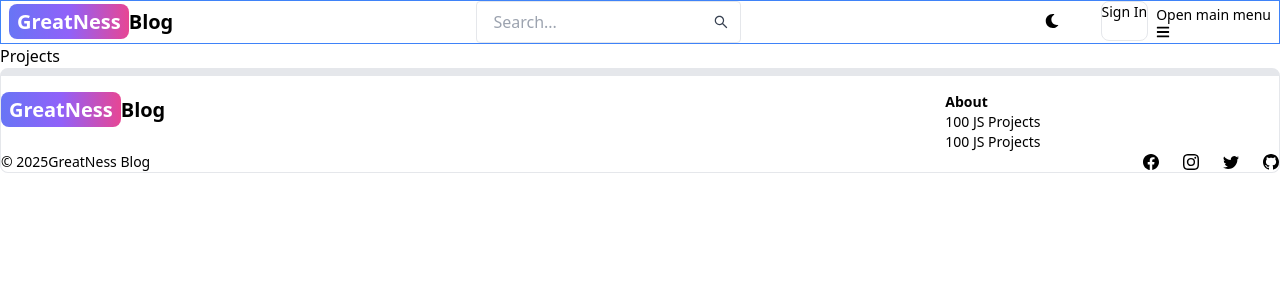
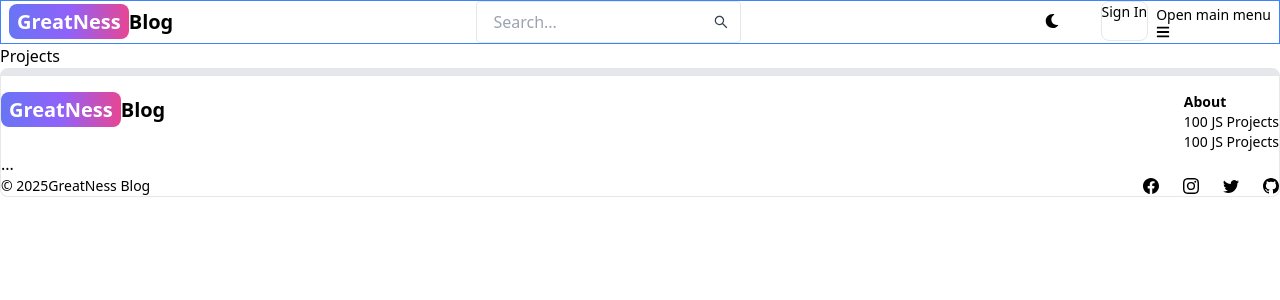
Before and after one commit to Madzeedy/Greatness-Blog, a React (Vite) app in the folder client/: page /projects in a window 1280 px wide. Shown: the top 300 px of the page. Built offline with nearby package versions, Linux system fonts and the light colour scheme.

Commit message:
Additiotional modifications to the Footer component

```diff
--- a/client/src/components/Footer.jsx
+++ b/client/src/components/Footer.jsx
@@ -29,7 +29,7 @@
               Blog
             </Link>
           </div>
-          <div className="grid grid-cols-2 gap-8 mt-4 sm:grid-cols-3 sm:gap-6">
+          <div className="grid grid-cols-2 gap-8 mt-4 sm:grid-cols-3 sm:gap-6 sm:flex sm:items-center sm:justify-between">
             <div>
               <FooterTitle
                 className="dark:text-black font-semibold"
@@ -57,6 +57,8 @@
             </div>
           </div>
         </div>
+        <div>... </div>
+        <div> </div>
         {/*<FooterDivider /> */}
         <div className="w-full sm:flex sm:items-center sm:justify-between">
           <FooterCopyright
```
